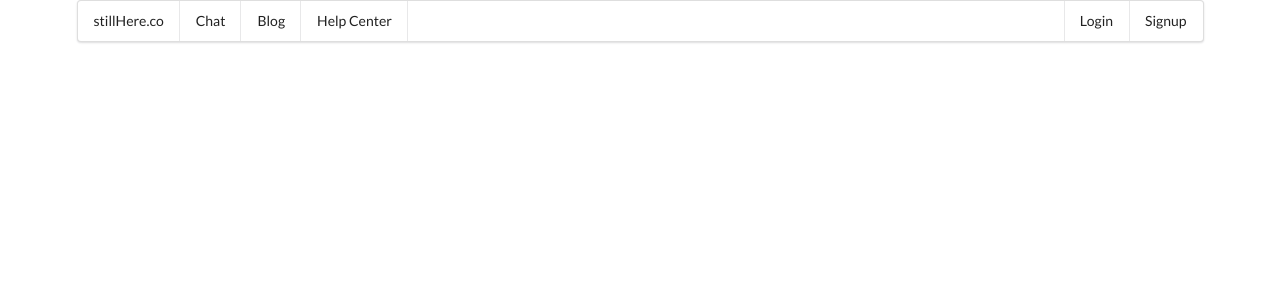
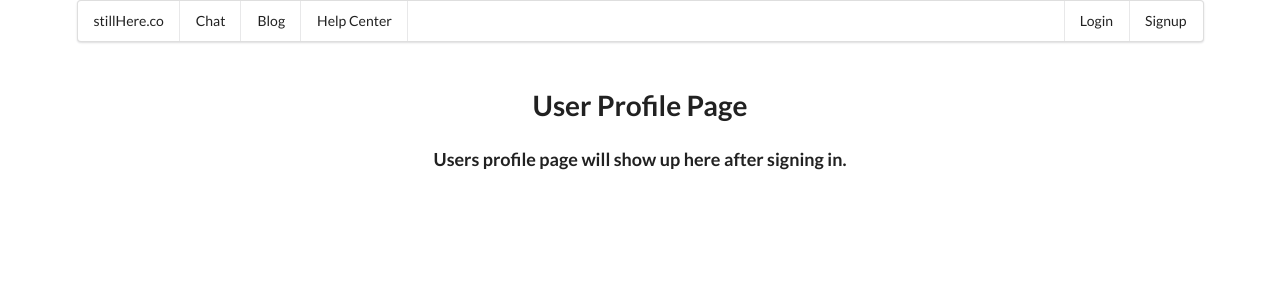
Before and after one commit to Aoliveras/still-here, a React (Create React App) app in the folder client/: page /profile in a window 1280 px wide. Shown: the top 300 px of the page. Built offline with nearby package versions, Linux system fonts and the light colour scheme.

Commit message:
created Profile component to redirect from login page, will show users info in eventually

```diff
--- a/client/src/App.js
+++ b/client/src/App.js
@@ -6,6 +6,7 @@ import Chat from './components/Chat/Chat';
 import Blog from './components/Blog/Blog';
 import Help from './components/Help/Help';
 import Login from './components/Login/Login';
+import Profile from './components/Profile/Profile';
 import Logout from './components/Logout/Logout';
 import Signup from './components/Signup/Signup';
 import httpClient from './utilities/httpClient';
@@ -39,6 +40,7 @@ class App extends Component {
           <Route path="/login" render={(props) => {
             return <Login {...props} onLoginSuccess={onAuthSuccess} />
           }} />
+          <Route path="/profile" component={Profile} />
           <Route path="/logout" render={() => {
             return <Logout onLogout={onLogout}/>
           }} />
--- a/client/src/components/Login/Login.js
+++ b/client/src/components/Login/Login.js
@@ -20,7 +20,7 @@ class Login extends Component {
         this.setState({ email: "", password: "" });
         if (user) {
             this.props.onLoginSuccess();
-            this.props.history.push('/');
+            this.props.history.push('/profile');
         } else {
             //create invalid credentials message
         }
--- /dev/null
+++ b/client/src/components/Profile/Profile.js
@@ -0,0 +1,10 @@
+import React from 'react';
+
+export default () => {
+    return (
+        <div className="ui center aligned container" style={{ marginTop: "45px" }}>
+          <h1>User Profile Page</h1>
+          <h3>Users profile page will show up here after signing in.</h3>
+        </div>
+    )
+}
```
